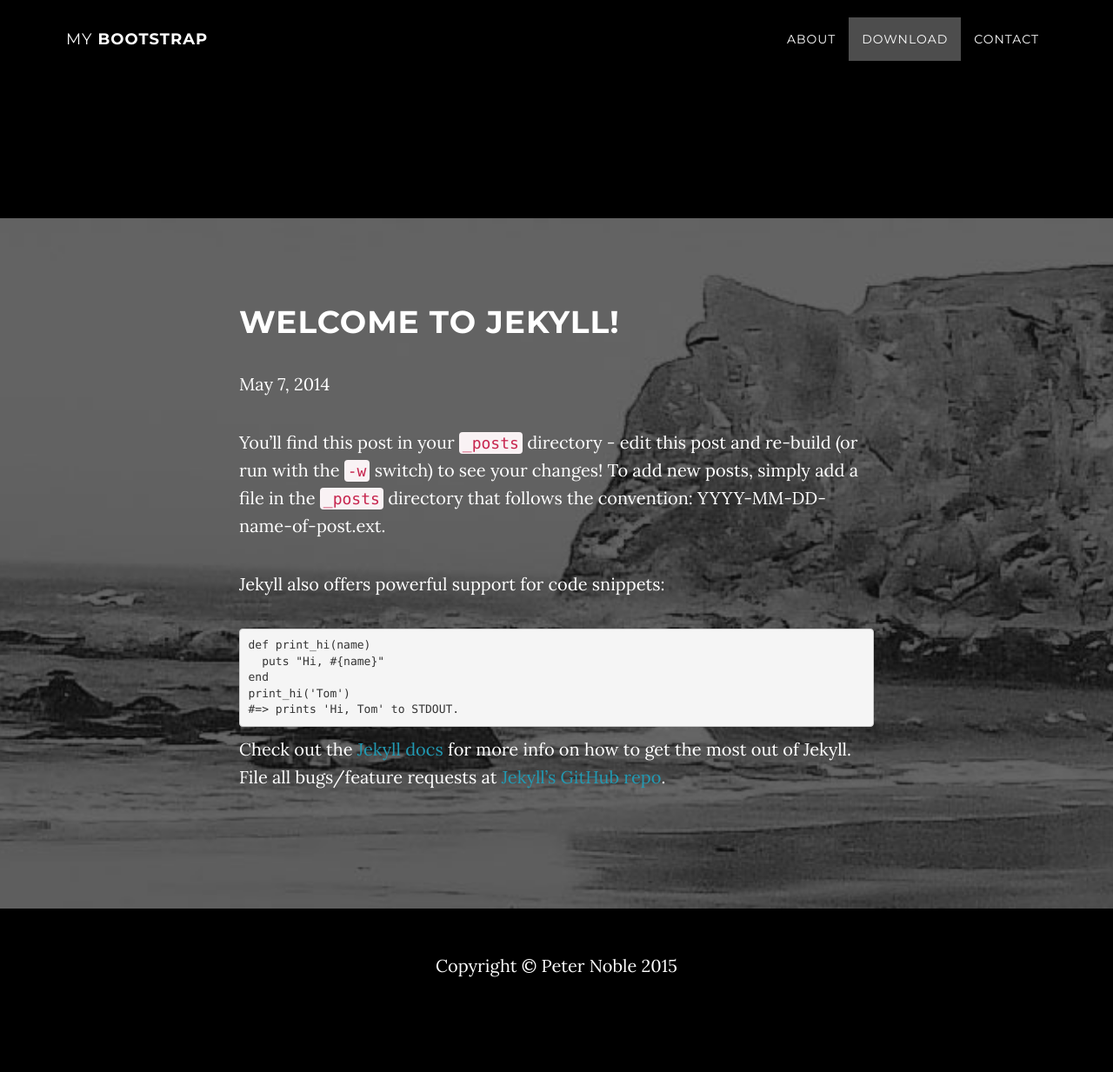
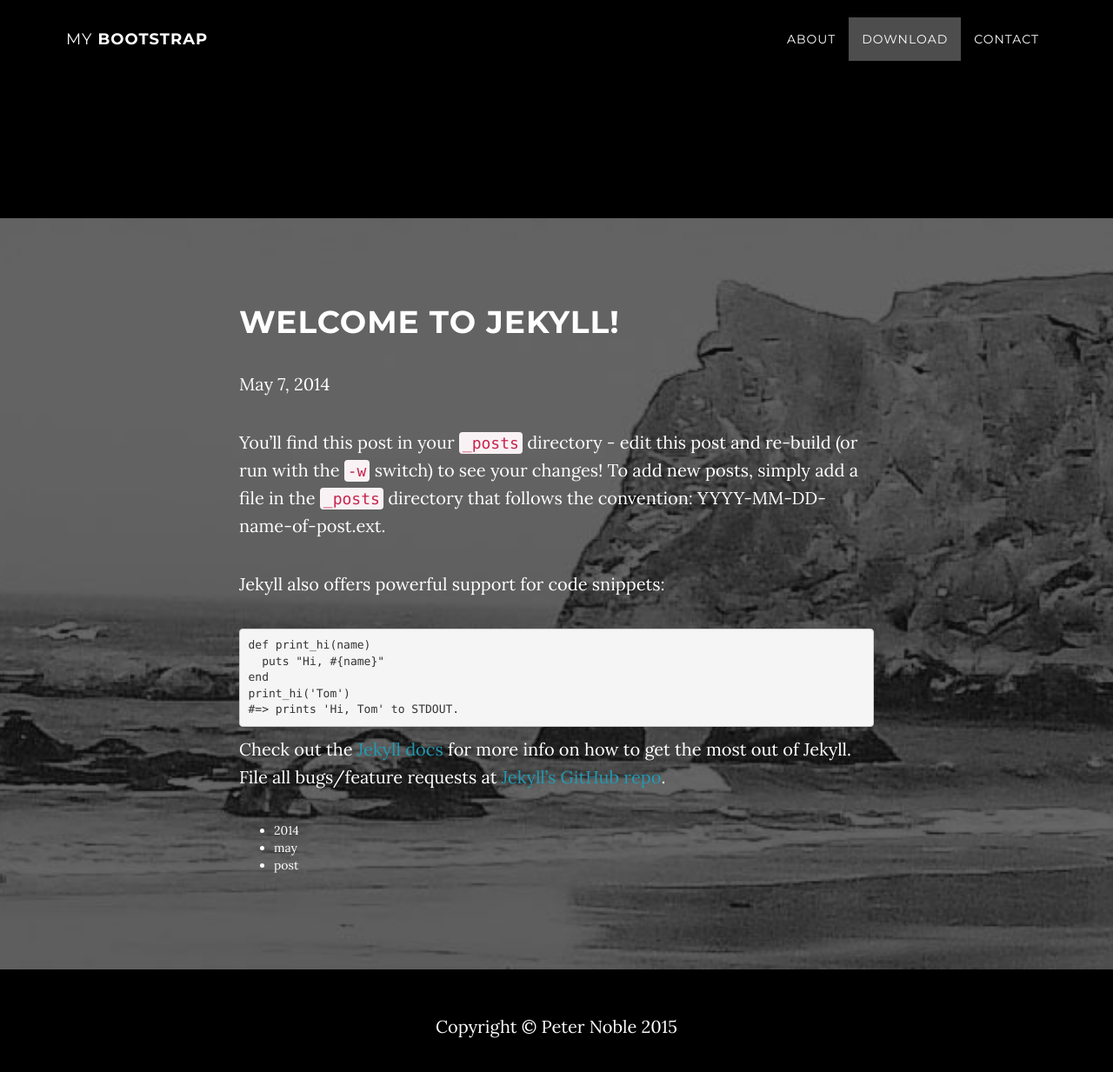
Before and after one commit to designerwebhosting/designerwebhosting-old, a Jekyll site: the page built from _posts/2014-05-07-welcome-to-jekyll.md, in a window 1280 px wide and 1247 px high. Shown: the top 1233 px of the window at 87% size. Built offline with Jekyll 4.4.1, drawn with Linux system fonts in a browser that asks for light colours; nearby versions of some CDN libraries; library files that are not in the unit come from our copies.

Commit message:
Update 2014-05-07-welcome-to-jekyll.md

```diff
--- a/_posts/2014-05-07-welcome-to-jekyll.md
+++ b/_posts/2014-05-07-welcome-to-jekyll.md
@@ -3,6 +3,7 @@ layout: post
 title:  "Welcome to Jekyll!"
 date:   2014-05-07 07:03:47
 categories: jekyll update
+tags: 2014 may post
 ---
 
 You'll find this post in your `_posts` directory - edit this post and re-build (or run with the `-w` switch) to see your changes!
@@ -22,3 +23,9 @@ Check out the [Jekyll docs][jekyll] for more info on how to get the most out of
 
 [jekyll-gh]: https://github.com/mojombo/jekyll
 [jekyll]:    http://jekyllrb.com
+
+<ul>
+  {% for tags in page.tags %}
+    <li>{{ tags }}</li>
+  {% endfor %}
+</ul>
```
